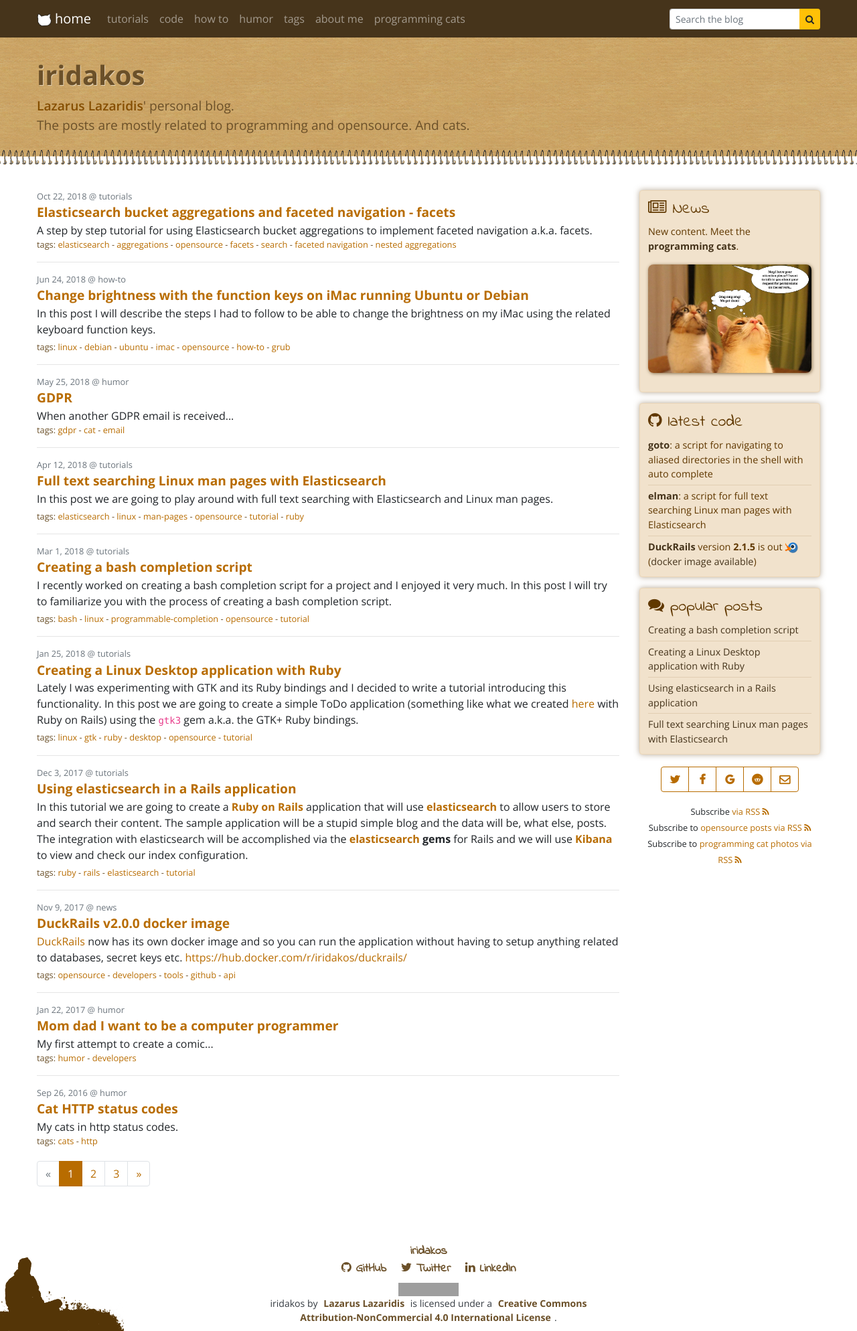
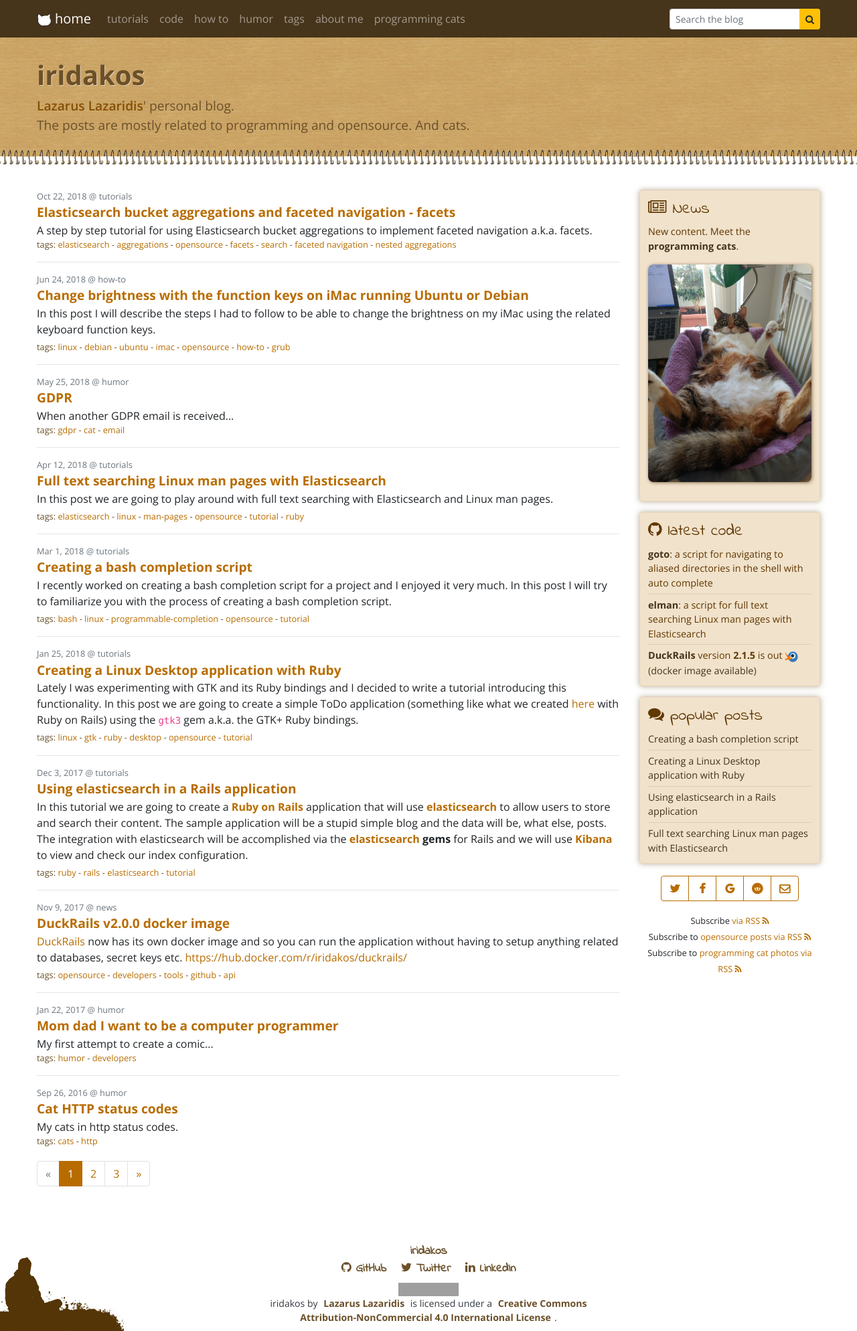
Before and after one commit to iridakos/iridakos.github.io, a Jekyll site: the page built from index.html, in a window 1280 px wide. Shown: the whole page at 67% size. Built offline with Jekyll 4.4.1, drawn with Linux system fonts in a browser that asks for light colours; nearby versions of some CDN libraries; the list of posts is cut into pages by our own code; comment, search, counter and statistics services are not loaded; grey boxes are pictures that could not be loaded.

Commit message:
Update news.html

```diff
--- a/_includes/news.html
+++ b/_includes/news.html
@@ -11,7 +11,7 @@
         New content. Meet the <a class="alert-link ga-event-link" data-event-label="news link" data-event-action="click" data-event-category="Programming cats" href="/programming-cats">programming cats</a>.
 
         <a class="alert-link ga-event-link" data-event-label="news link" data-event-action="click" data-event-category="Programming cats" href="/programming-cats">
-          <img src="/assets/images/programming-cat/permission-request.jpg" class="w-100 sidebar-img mt-3 mb-3" />
+          <img src="/assets/images/programming-cat/working-with-this-on-the-side.jpg" class="w-100 sidebar-img mt-3 mb-3" />
         </a>
       </div>
     </div>
```
